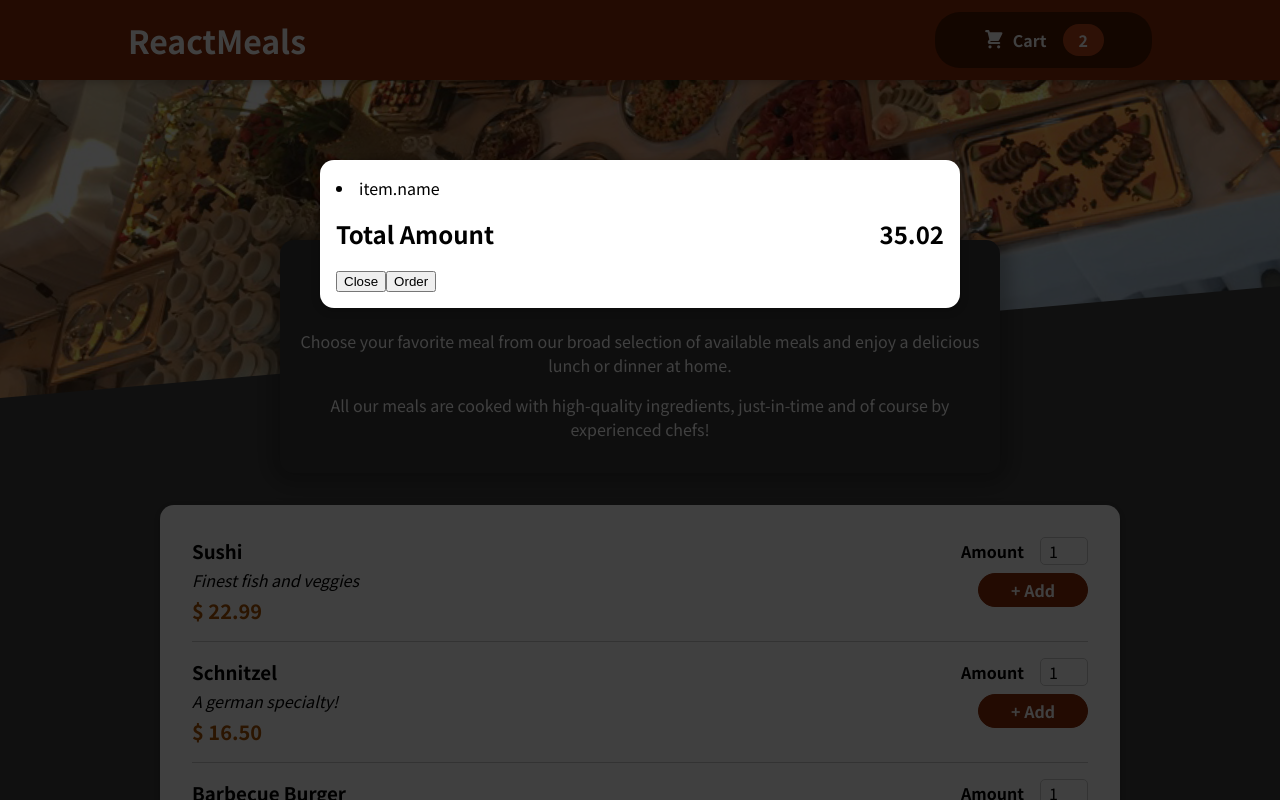
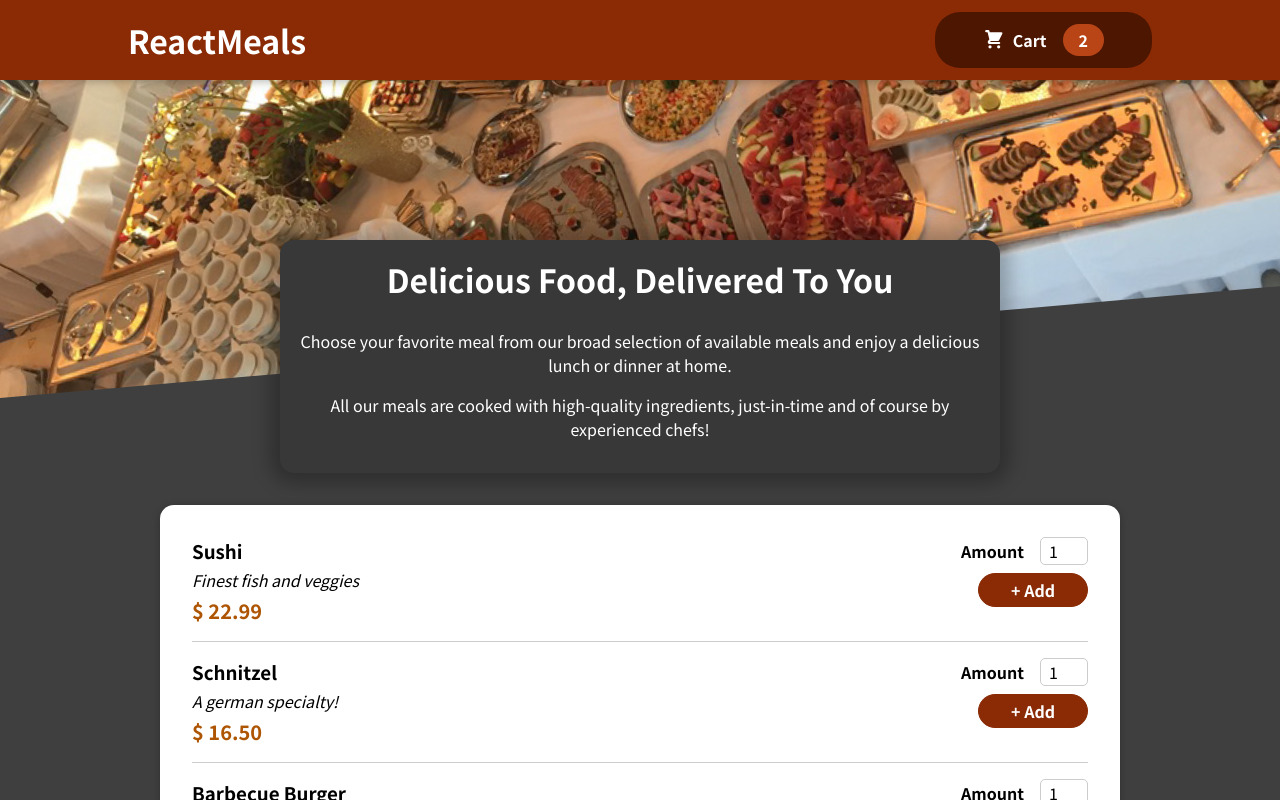
Before and after one commit to zaid2526/react, a React (Create React App) app: page / in a window 1280 px wide. Shown: the top 800 px of the page. Built offline with nearby package versions, Linux system fonts and the light colour scheme.

Commit message:
task-6 Cart open and close

```diff
--- a/src/App.js
+++ b/src/App.js
@@ -1,13 +1,23 @@
-import React, { Fragment } from "react";
+import React, { Fragment, useState } from "react";
 import Header from "./components/Layout/Header";
 import Meals from "./components/Meals/Meals";
 import Cart from "./components/Cart/Cart";
 
 function App() {
+  const [cartIsShow, setCartIsShow]= useState(false)
+
+  const showCartHandler=()=>{
+    setCartIsShow(true)
+  }
+
+  const hideCartHandler=()=>{
+    setCartIsShow(false)
+  }
+
   return (
     <Fragment>
-      <Header />
-      <Cart />
+      {cartIsShow && (<Cart onHideCart={hideCartHandler}/>)}
+      <Header onShowCart={showCartHandler}/>
       <main>
         <Meals />
       </main>
--- a/src/components/Cart/Cart.js
+++ b/src/components/Cart/Cart.js
@@ -15,8 +15,8 @@ const Cart = (props) => {
         <span>Total Amount</span>
         <span>35.02</span>
       </div>
-      <div>
-        <button className={classes["button--alt"]}>Close </button>
+      <div className={classes.actions}>
+        <button className={classes["button--alt"]} onClick={props.onHideCart}>Close </button>
         <button className={classes.button}>Order</button>
       </div>
     </Modal>
--- a/src/components/Layout/Header.js
+++ b/src/components/Layout/Header.js
@@ -9,10 +9,10 @@ const Header = (props) => {
     <Fragment>
       <header className={classes['header']}>
         <h1>ReactMeals</h1>
-        <HeaderCartButton />
+        <HeaderCartButton onClick={props.onShowCart}/>
       </header>
       <div className={classes['main-image']}>
-        <img src={mealsImage} alt="A table form fo foods" />
+        <img src={mealsImage} alt="A table form for foods" />
       </div>
     </Fragment>
   );
--- a/src/components/Layout/HeaderCartButton.js
+++ b/src/components/Layout/HeaderCartButton.js
@@ -4,7 +4,7 @@ import classes from "./HeaderCartButton.module.css"
 
 const HeaderCartButton = (props) => {
   return (
-    <button className={classes.button} >
+    <button className={classes.button} onClick={props.onClick} >
       <span className={classes.icon}>
         <CartIcon />
       </span>
```
